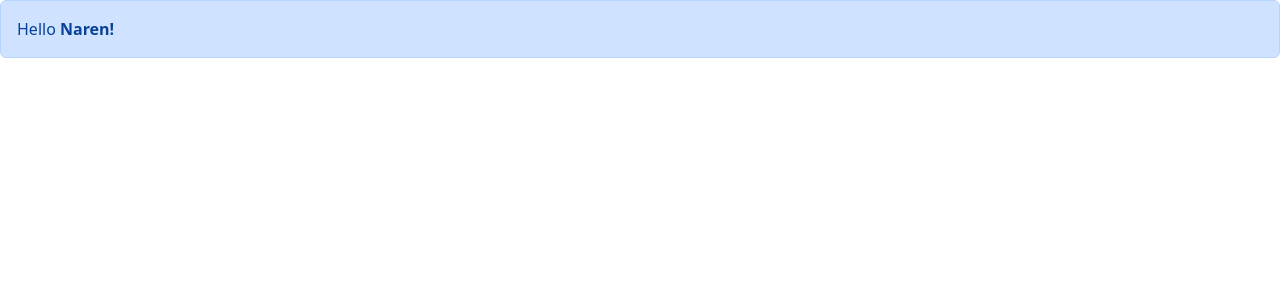
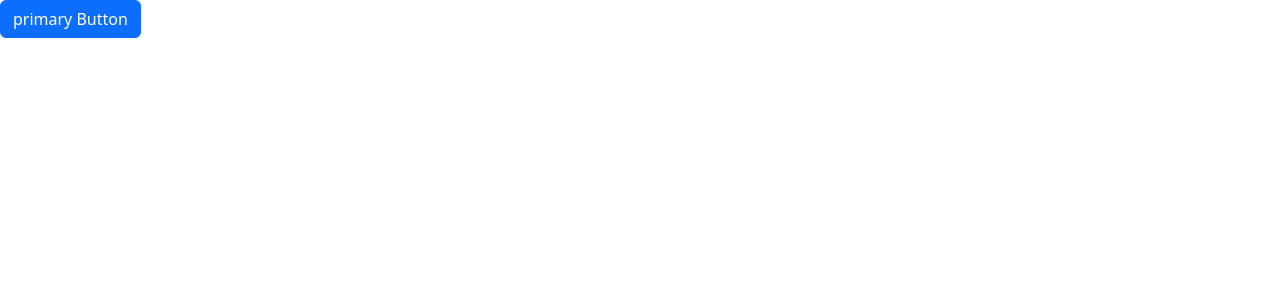
Before and after one commit to Er-Naren719/react-basics, a React (Vite) app: page / in a window 1280 px wide. Shown: the top 300 px of the page. Built offline with nearby package versions, Linux system fonts and the light colour scheme.

Commit message:
Feat: Showing an alert

```diff
--- a/src/App.tsx
+++ b/src/App.tsx
@@ -1,8 +1,12 @@
+import { useState } from "react"
 import Alert from "./components/Alert"
+import Button from "./components/Button"
 
 function App() {
+  const [AlertVisibility, setAlertVisibility] = useState(false);
   return <div>
-    <Alert>Hello <b>Naren!</b></Alert>
+    {AlertVisibility && <Alert onClose={() => setAlertVisibility(false)}>My Alert</Alert>}
+    <Button onClick={() => { setAlertVisibility(true) }}>primary</Button>
   </div>
 }
 
--- a/src/components/Alert.tsx
+++ b/src/components/Alert.tsx
@@ -2,11 +2,15 @@ import { ReactNode } from "react";
 
 interface AlertProps {
   children: ReactNode;
+  onClose: () => void;
 }
 
-const Alert = ({ children }: AlertProps) => {
+const Alert = ({ children, onClose }: AlertProps) => {
   return (
-    <div className='alert alert-primary'>{children}</div>
+    <div className='alert alert-primary alert-dismissible'>
+      {children}
+      <button type="button" className="btn-close" onClick={onClose} data-bs-dismiss="alert" aria-label="Close"></button>
+    </div>
   )
 }
 
--- /dev/null
+++ b/src/components/Button.tsx
@@ -0,0 +1,16 @@
+import { ReactNode } from "react"
+
+interface ButtonProps {
+  children: string;
+  onClick: () => void;
+}
+
+const Button = ({ children, onClick }: ButtonProps) => {
+  return (
+    <button type="button" onClick={onClick} className={`btn btn-${children}`} >
+    { children } Button
+    </button >
+  )
+}
+
+export default Button
```
